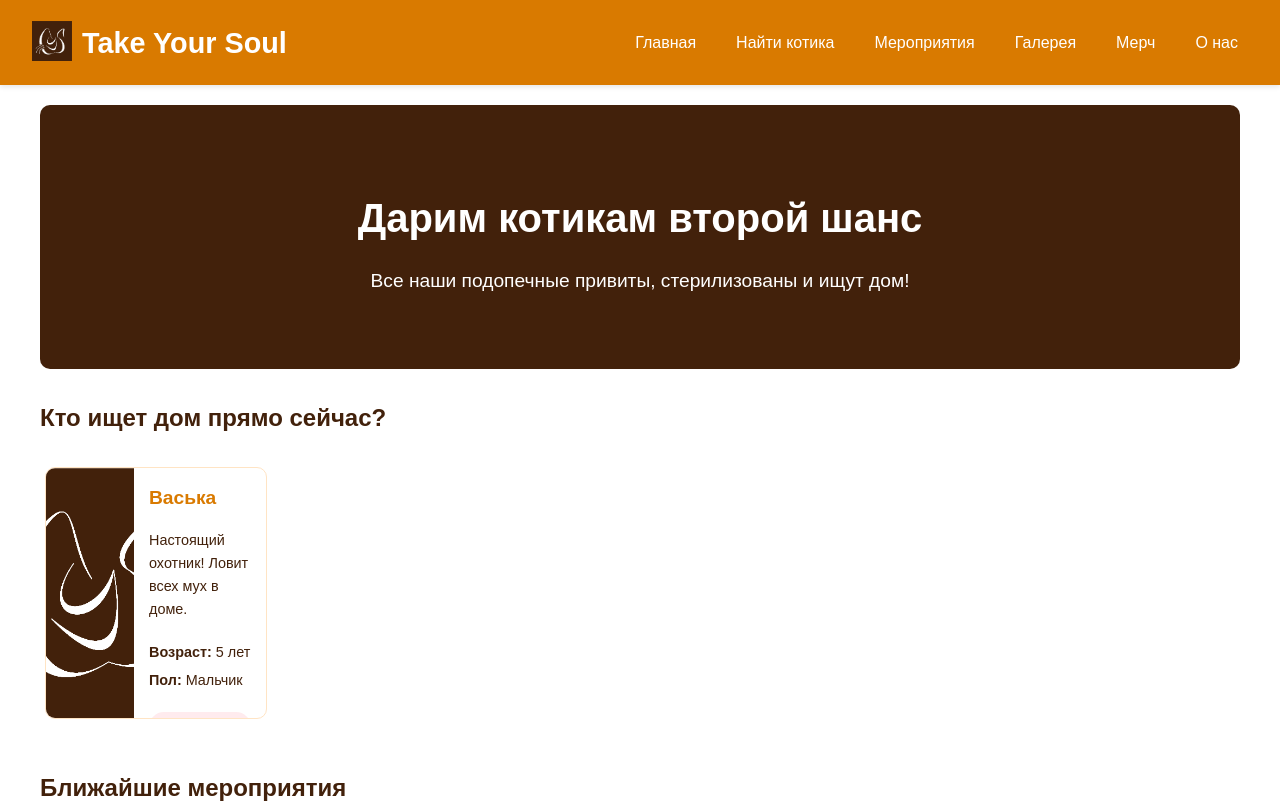
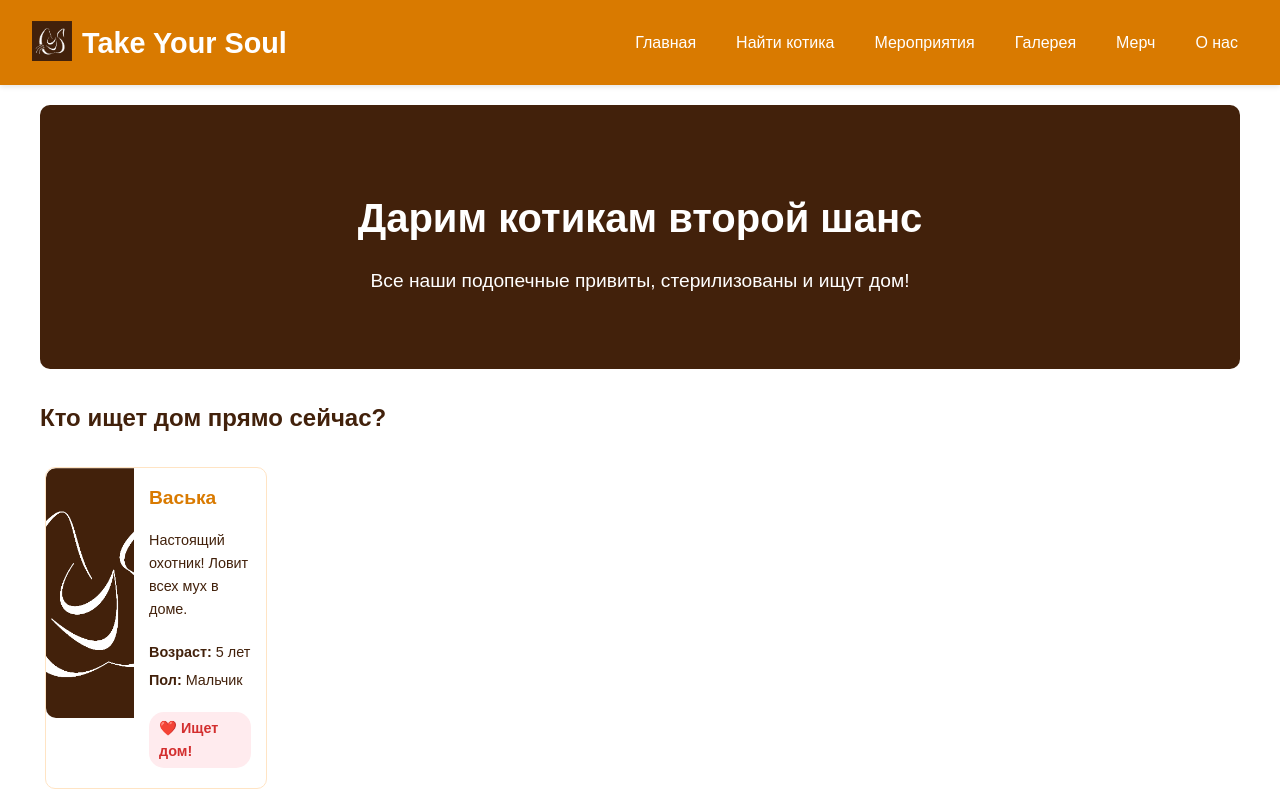
Before and after one commit to quant-aura/take_your_soul, a plain HTML site: page index.html in a window 1280 px wide. Shown: the top 811 px of the page. Drawn offline with Linux system fonts and the light colour scheme.

Commit message:
Renovation4

```diff
--- a/css/style.css
+++ b/css/style.css
@@ -117,8 +117,10 @@ main {
     border-radius: 10px;
     overflow: hidden;
     transition: transform 0.3s, box-shadow 0.3s;
-    height: 250px;
+    max-width: 300px;
+    /* height: 250px; убрана фиксированная высота для адаптивности */
     margin-bottom: 20px;
+    align-items: stretch;
 }
 
 .card:hover {
@@ -128,11 +130,22 @@ main {
 
 .card img {
     width: 40%;
-    height: 100%;
+    /* height: 100%; убираем фиксированную высоту для избежания искажений */
+    max-height: 250px;
     object-fit: cover;
+    border-top-left-radius: 10px;
+    border-bottom-left-radius: 10px;
 }
 
-.card-content, .cat-info {
+.cat-info {
+    flex-grow: 1;
+    display: flex;
+    flex-direction: column;
+    justify-content: space-between;
+    padding: 15px;
+}
+
+.card-content {
     width: 60%;
     padding: 15px;
     display: flex;
--- a/index.html
+++ b/index.html
@@ -57,7 +57,7 @@
                 <a href="#">Instagram</a>
             </div>
         </div>
-        <p class="copyright">© 2023 Приют "Котофей". Все права защищены.</p>
+        <p class="copyright">© 2025 Приют "Take Your Soul". Все права защищены.</p>
     </footer>
 
     <script src="js/main.js"></script>
```
Also changed, not shown: about.html (+1 -1 lines), cats.html (+1 -1 lines), events.html (+1 -1 lines), gallery.html (+1 -1 lines), merch.html (+1 -1 lines).
